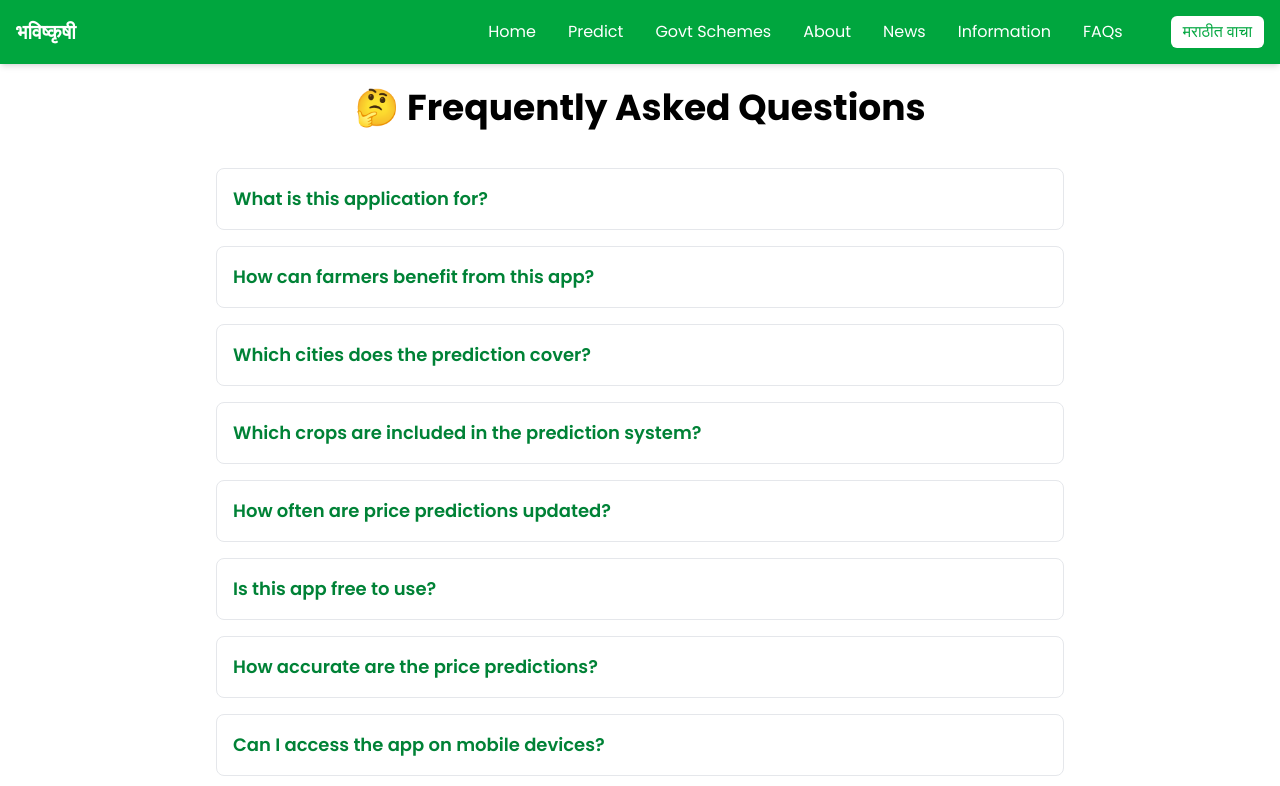
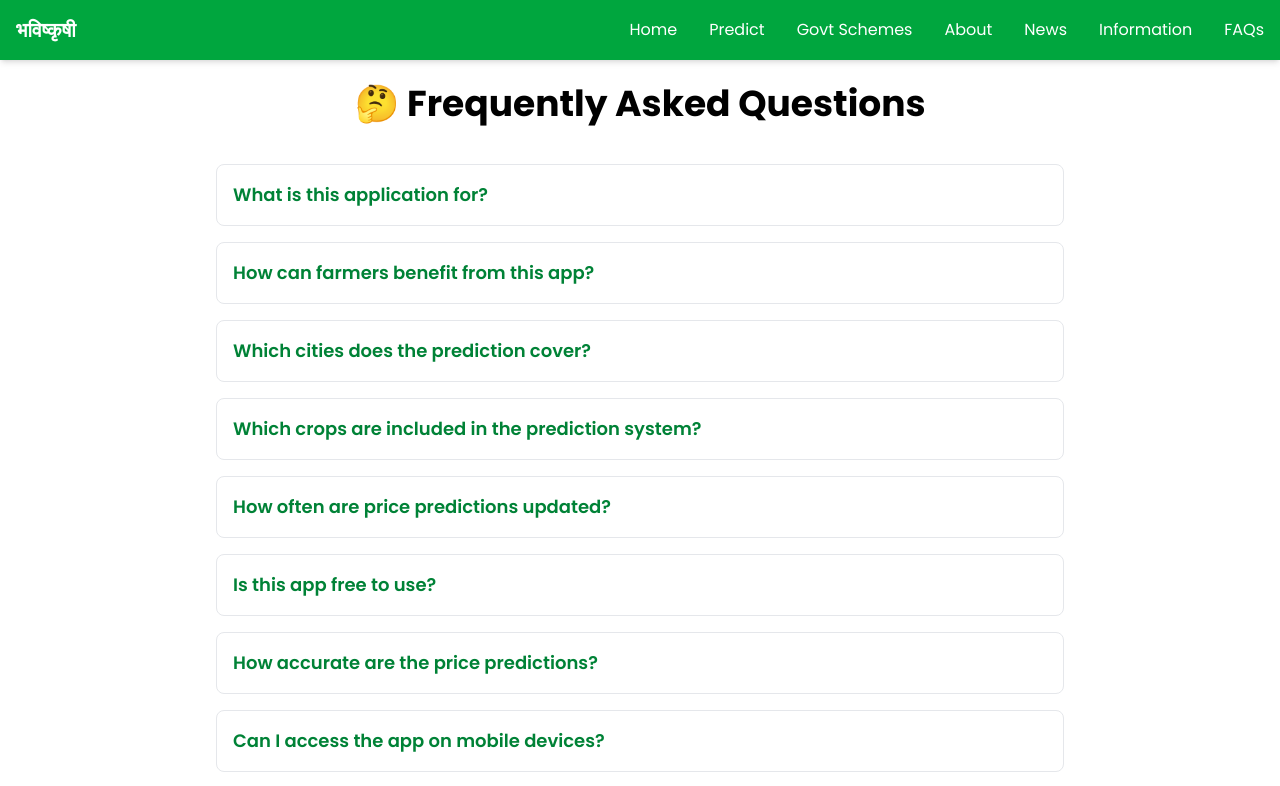
Before and after one commit to abhishekpaturkar/final, a React (Vite) app in the folder Frontend/: page /FAQ in a window 1280 px wide. Shown: the top 786 px of the page. Built offline with nearby package versions, Linux system fonts and the light colour scheme.

Commit message:
fix/remove-button-comment-out-code

```diff
--- a/Frontend/src/Components/Navbar.jsx
+++ b/Frontend/src/Components/Navbar.jsx
@@ -1,79 +1,66 @@
-// import React from 'react';
-// import { Link } from 'react-router-dom';
-
-// function Navbar() {
-//   return (
-//     <nav className="bg-green-600 p-4 shadow-md text-white">
-//       <div className="container mx-auto flex justify-between items-center">
-//         <h1 className="text-xl font-bold">Ayushman Prediction</h1>
-//         <div className="space-x-8">
-//           <Link to="/" className="hover:text-yellow-300 transition-colors duration-300">Home</Link>
-//           <Link to="/predict" className="hover:text-yellow-300 transition-colors duration-300">Predict</Link>
-//           <Link to="/schemes" className="hover:text-yellow-300 transition-colors duration-300">Govt Schemes</Link>
-//           <Link to="/about" className="hover:text-yellow-300 transition-colors duration-300">About</Link>
-//           <Link to="/news" className="hover:text-yellow-300 transition-colors duration-300">News</Link>
-//           <Link to="/info" className="hover:text-yellow-300 transition-colors duration-300">Information</Link>
-//           <Link to="/FAQ" className="hover:text-yellow-300 transition-colors duration-300">FAQs</Link>
-//         </div>
-//       </div>
-//     </nav>
-//   );
-// }
-
-// export default Navbar;
-
-
-import React, { useState, useEffect } from 'react';
-import { Link } from 'react-router-dom';
+import React, { useState, useEffect } from "react"
+import { Link } from "react-router-dom"
 
 function Navbar() {
 	// Initialize language state from localStorage
-  const [lang, setLang] = useState(localStorage.getItem("lang") || "en");
-
-  // Function to toggle language between Marathi and English
-  const toggleLanguage = () => {
-    const newLang = lang === "en" ? "mr" : "en"; // Toggle between 'en' and 'mr'
-    setLang(newLang);
-    localStorage.setItem("lang", newLang); // Store the language in localStorage
-
-    // Update the lang attribute of the <html> tag dynamically
-    document.documentElement.setAttribute("lang", newLang);
-
-    // Delay page reload to allow Chrome to detect language change
-    setTimeout(() => {
-      window.location.reload();
-    }, 100); // Reload after a brief delay
-  };
+	const [lang, setLang] = useState(localStorage.getItem("lang") || "en")
 
 	useEffect(() => {
 		// On component mount, update the lang attribute on the <html> tag
-    document.documentElement.setAttribute("lang", lang);
-  }, [lang]);
+		document.documentElement.setAttribute("lang", lang)
+	}, [lang])
 
 	return (
 		<nav className="bg-green-600 p-4 shadow-md text-white">
 			<div className="container mx-auto flex justify-between items-center">
 				<h1 className="text-xl font-bold">भविष्कृषी</h1>
 				<div className="space-x-8 flex items-center">
-          <Link to="/" className="hover:text-yellow-300 transition-colors duration-300">Home</Link>
-          <Link to="/predict" className="hover:text-yellow-300 transition-colors duration-300">Predict</Link>
-          <Link to="/schemes" className="hover:text-yellow-300 transition-colors duration-300">Govt Schemes</Link>
-          <Link to="/about" className="hover:text-yellow-300 transition-colors duration-300">About</Link>
-          <Link to="/news" className="hover:text-yellow-300 transition-colors duration-300">News</Link>
-          <Link to="/info" className="hover:text-yellow-300 transition-colors duration-300">Information</Link>
-          <Link to="/FAQ" className="hover:text-yellow-300 transition-colors duration-300">FAQs</Link>
-
-          {/* Language Toggle Button */}
-          <button
-            onClick={toggleLanguage}
-            className="ml-4 bg-white text-green-600 px-3 py-1 rounded-md hover:bg-yellow-300 transition"
+					<Link
+						to="/"
+						className="hover:text-yellow-300 transition-colors duration-300"
 					>
-            {lang === "en" ? "मराठीत वाचा" : "Read in English"}
-          </button>
+						Home
+					</Link>
+					<Link
+						to="/predict"
+						className="hover:text-yellow-300 transition-colors duration-300"
+					>
+						Predict
+					</Link>
+					<Link
+						to="/schemes"
+						className="hover:text-yellow-300 transition-colors duration-300"
+					>
+						Govt Schemes
+					</Link>
+					<Link
+						to="/about"
+						className="hover:text-yellow-300 transition-colors duration-300"
+					>
+						About
+					</Link>
+					<Link
+						to="/news"
+						className="hover:text-yellow-300 transition-colors duration-300"
+					>
+						News
+					</Link>
+					<Link
+						to="/info"
+						className="hover:text-yellow-300 transition-colors duration-300"
+					>
+						Information
+					</Link>
+					<Link
+						to="/FAQ"
+						className="hover:text-yellow-300 transition-colors duration-300"
+					>
+						FAQs
+					</Link>
 				</div>
 			</div>
 		</nav>
-  );
+	)
 }
 
-export default Navbar;
+export default Navbar
--- a/Frontend/src/Pages/Prediction.jsx
+++ b/Frontend/src/Pages/Prediction.jsx
@@ -99,34 +99,9 @@ const Prediction = () => {
 							<MonthlyComparisonChart predictions={predictions} />
 						</div>
 
-						{/* <div className="overflow-x-auto">
-							<h2 className="text-2xl font-semibold mb-4 text-center">
-								Detailed Predictions
-							</h2>
-							<table className="w-full text-left border-collapse">
-								<thead>
-									<tr className="bg-green-200">
-										<th className="p-2 border">Month</th>
-										<th className="p-2 border">
-											Predicted Price (₹)/Per Quintal
-										</th>
-									</tr>
-								</thead>
-								<tbody>
-									{predictions.map((item, idx) => (
-										<tr key={idx} className="even:bg-green-50">
-											<td className="p-2 border">{item.Month}</td>
-											<td className="p-2 border">
-												₹ {item["Predicted Price"].toFixed(2)}
-											</td>
-										</tr>
-									))}
-								</tbody>
-							</table>
-						</div> */}
 						<div>
 							<h2 className="text-2xl font-semibold mb-2 text-center">
-								Insights
+								Insights for {commodity}
 							</h2>
 							<PriceInsights predictions={predictions} />
 						</div>
```
Lines whose indentation alone changed are shown as unchanged.
